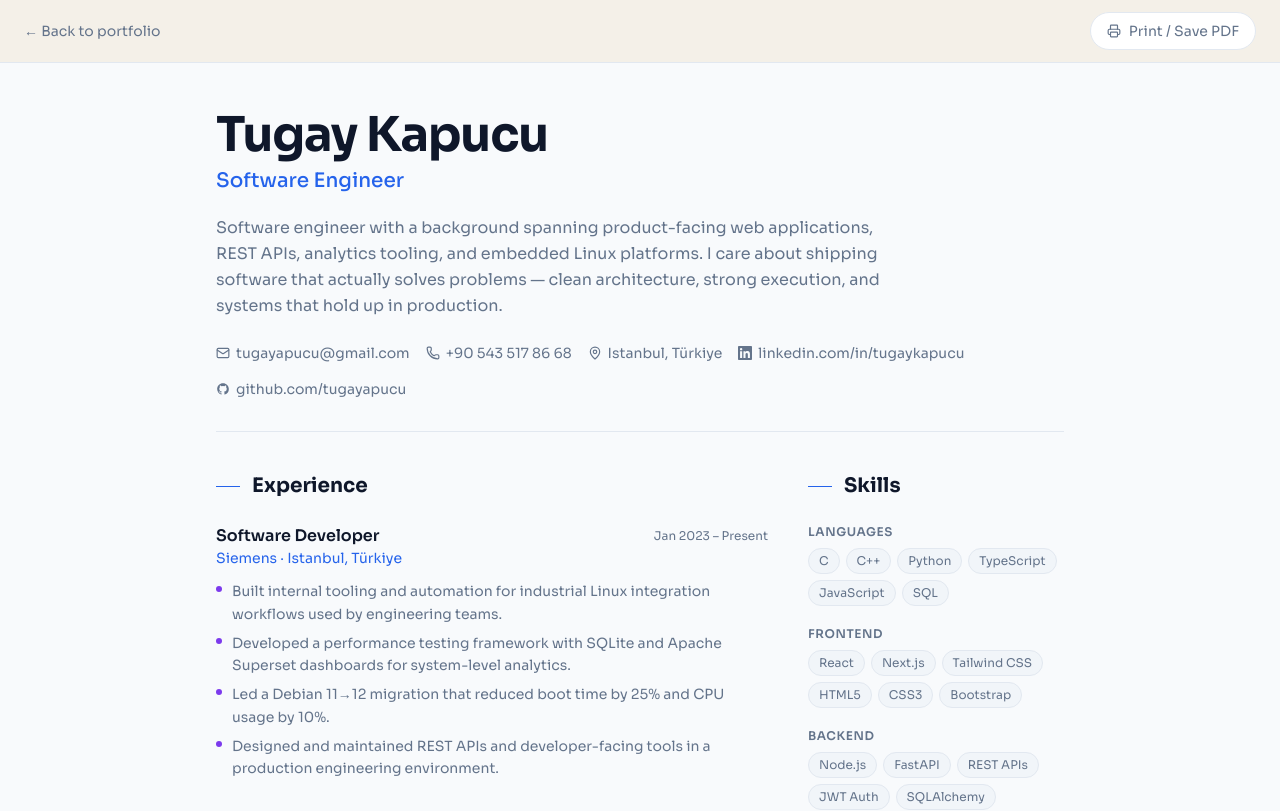
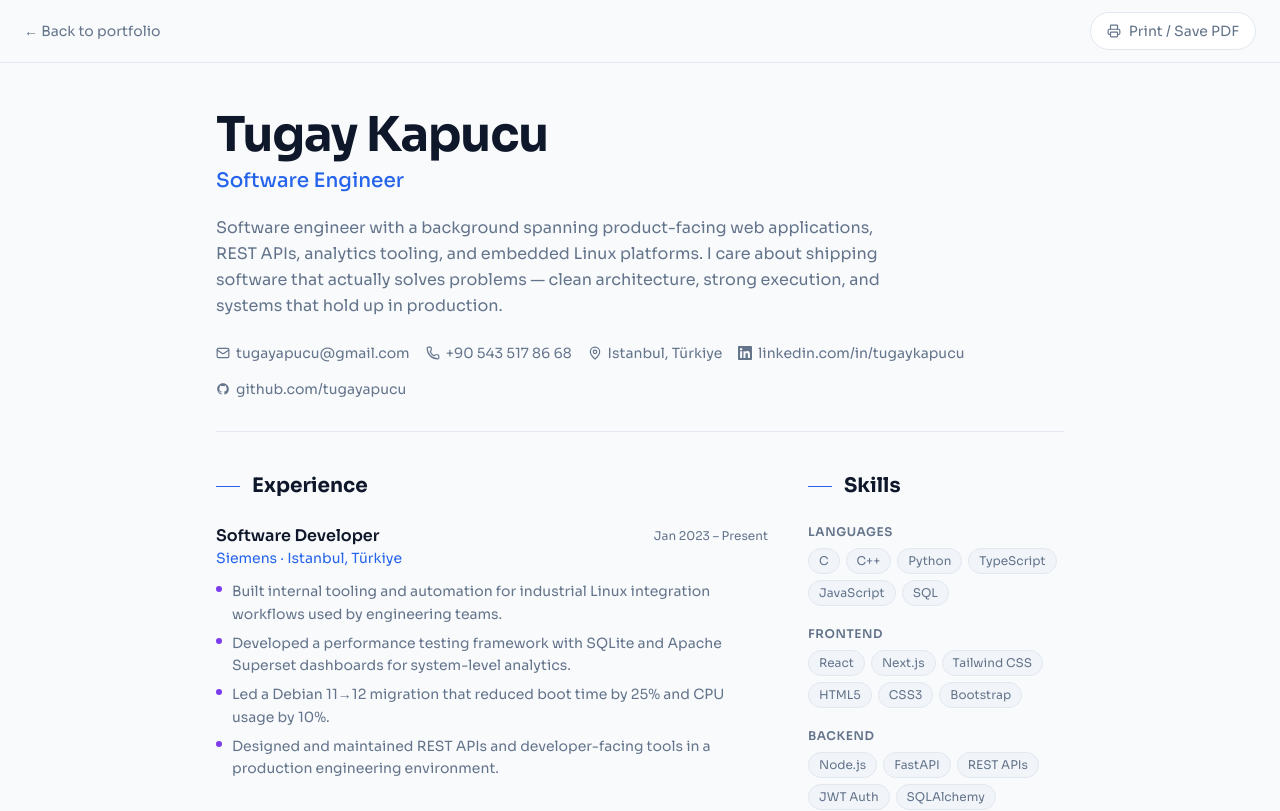
Before and after one commit to tugayapucu/tugaykapucu.com, a Next.js app: page /cv in a window 1280 px wide. Shown: the top 811 px of the page. Built offline with nearby package versions, Linux system fonts and the light colour scheme.

Commit message:
fix(cv): update background color for improved visibility

```diff
--- a/src/app/cv/page.tsx
+++ b/src/app/cv/page.tsx
@@ -13,7 +13,7 @@ export const metadata: Metadata = {
 export default function CVPage() {
   return (
     <div className="min-h-screen bg-[var(--color-bg)]">
-      <div className="no-print sticky top-0 z-10 flex items-center justify-between border-b border-[var(--color-border)] bg-[rgba(244,239,230,0.92)] px-6 py-3 backdrop-blur-md">
+      <div className="no-print sticky top-0 z-10 flex items-center justify-between border-b border-[var(--color-border)] bg-[rgba(248,250,252,0.92)] px-6 py-3 backdrop-blur-md">
         <Link
           href="/"
           className="text-sm text-[var(--color-text-muted)] transition-colors hover:text-[var(--color-text)]"
```
